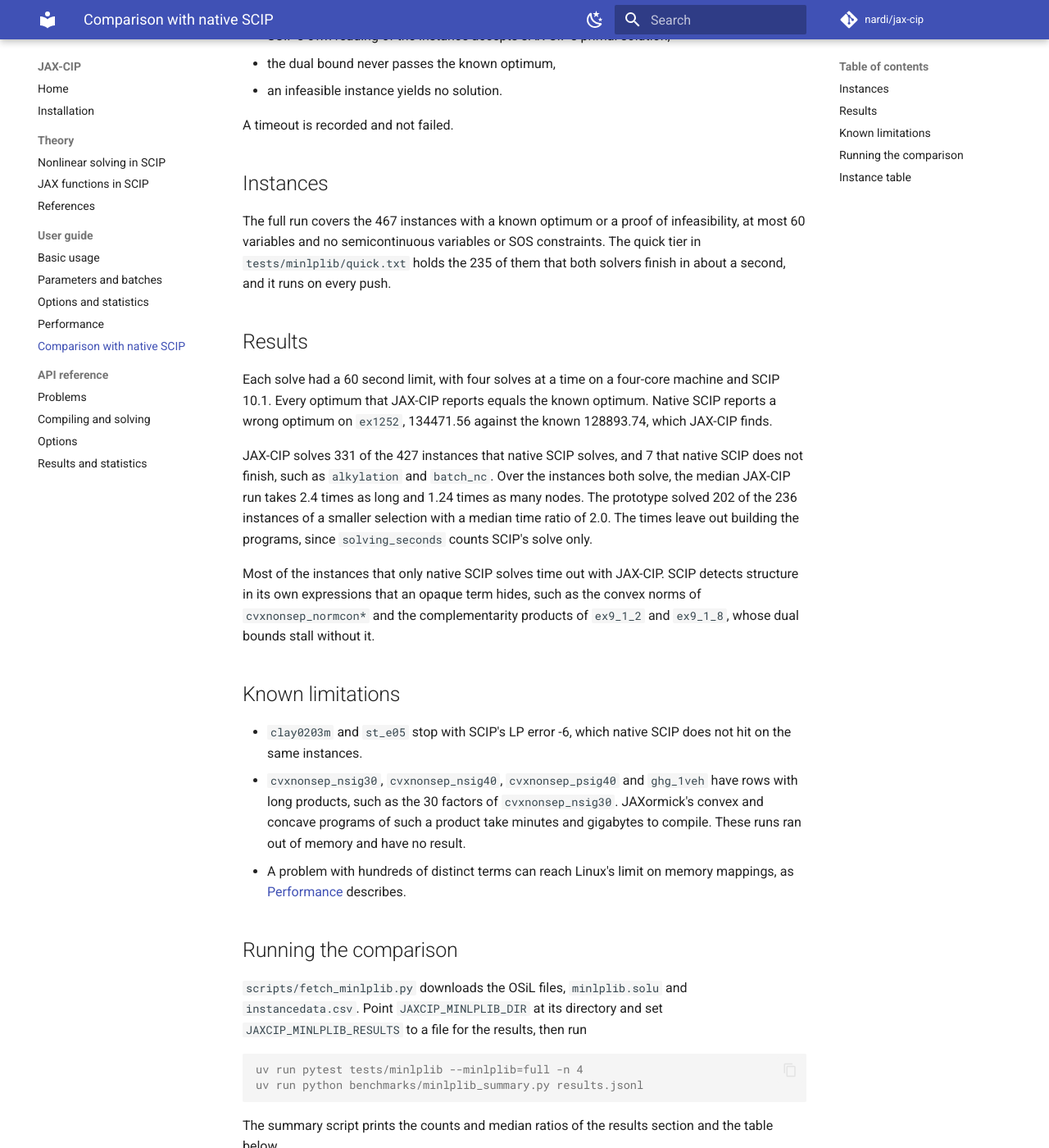
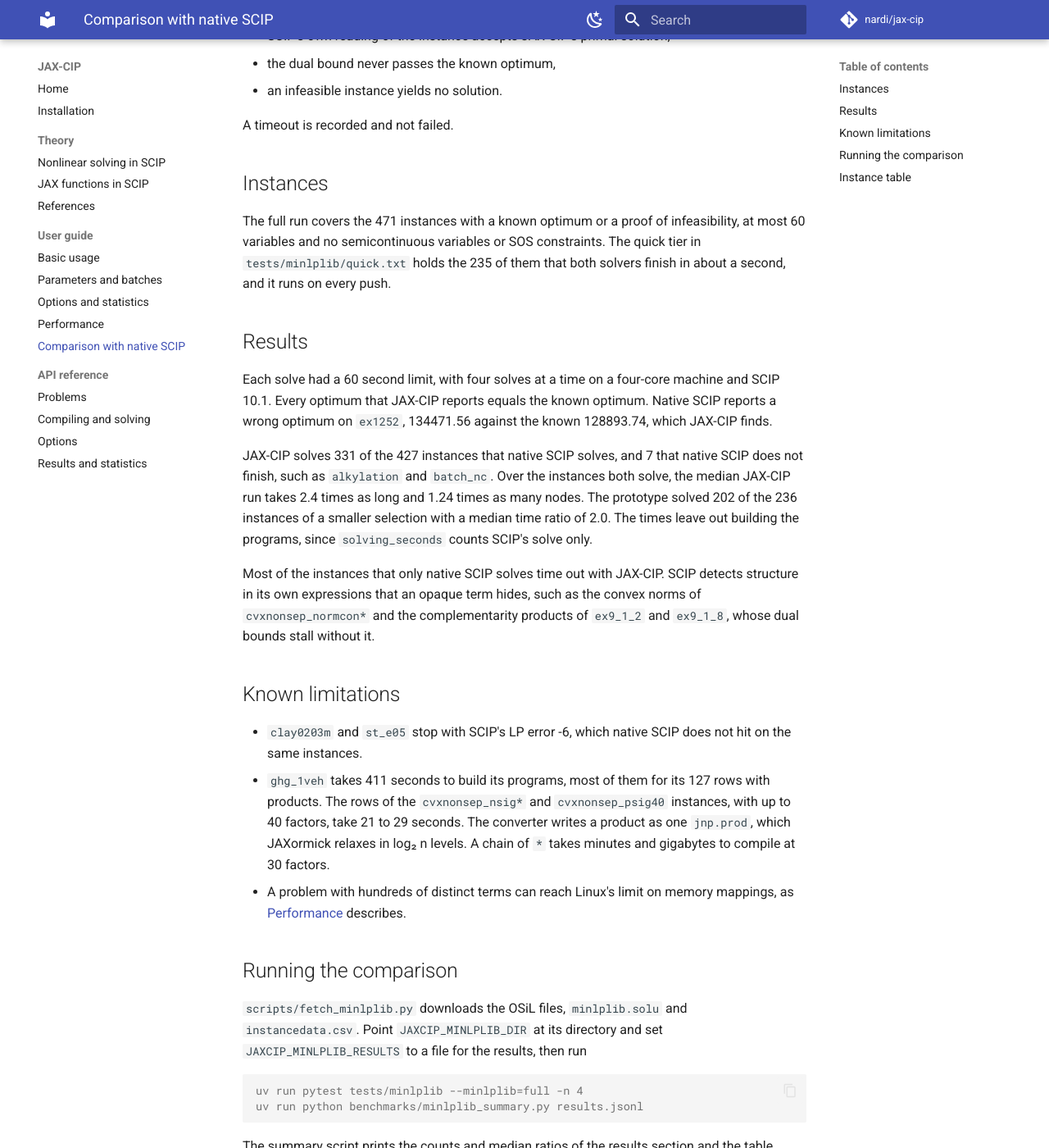
Before and after one commit to nardi/jax-cip, an MkDocs documentation site: the page built from docs/guide/comparison.md, in a window 1280 px wide and 1400 px high, scrolled down 326 px. Shown: the whole window at 82% size. Built offline with MkDocs 1.6.1 and Material for MkDocs 9.7.7, drawn with Linux system fonts in a browser that asks for light colours; comment, search, counter and statistics services are not loaded; some of the changed text lies outside the part shown.

Commit message:
docs: Report the MINLPLib product instances

```diff
--- a/docs/guide/comparison.md
+++ b/docs/guide/comparison.md
@@ -16,7 +16,7 @@
 
 ## Instances
 
-The full run covers the 467 instances with a known optimum or a proof of infeasibility,
+The full run covers the 471 instances with a known optimum or a proof of infeasibility,
 at most 60 variables and no semicontinuous variables or SOS constraints. The quick tier in `tests/minlplib/quick.txt` holds the 235
 of them that both solvers finish in about a second, and it runs on every push.
 
@@ -43,10 +43,11 @@
 
 - `clay0203m` and `st_e05` stop with SCIP's LP error -6, which native SCIP does not hit
   on the same instances.
-- `cvxnonsep_nsig30`, `cvxnonsep_nsig40`, `cvxnonsep_psig40` and `ghg_1veh` have rows
-  with long products, such as the 30 factors of `cvxnonsep_nsig30`. JAXormick's convex
-  and concave programs of such a product take minutes and gigabytes to compile. These
-  runs ran out of memory and have no result.
+- `ghg_1veh` takes 411 seconds to build its programs, most of them for its 127 rows with
+  products. The rows of the `cvxnonsep_nsig*` and `cvxnonsep_psig40` instances, with up to
+  40 factors, take 21 to 29 seconds. The converter writes a product as one `jnp.prod`,
+  which JAXormick relaxes in log₂ n levels. A chain of `*` takes minutes and gigabytes to
+  compile at 30 factors.
 - A problem with hundreds of distinct terms can reach Linux's limit on memory mappings,
   as [Performance](performance.md#build-time) describes.
 
```
Also changed, not shown: other parts of docs/guide/comparison.md (+5 -1 lines).
